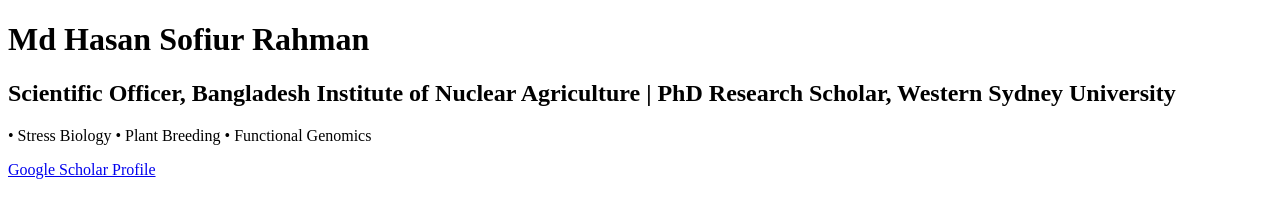
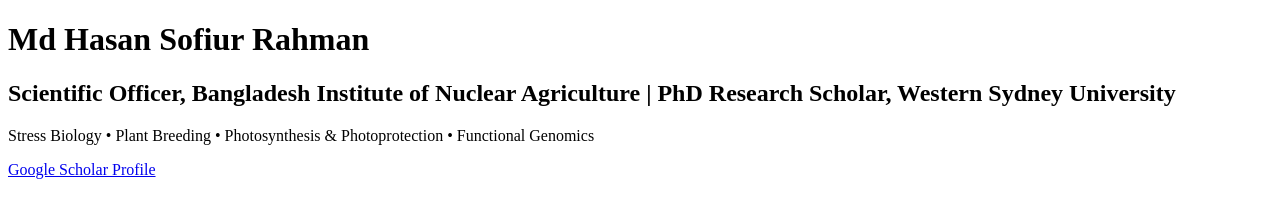
Before and after one commit to Md-Hasan-Sofiur-Rahman/md-hasan-sofiur-rahman.github.io, a plain HTML site: page index.html in a window 1280 px wide. Drawn offline with Linux system fonts and the light colour scheme.

Commit message:
Update research areas in index.html

```diff
--- a/index.html
+++ b/index.html
@@ -13,7 +13,7 @@ PhD Research Scholar, Western Sydney University
 </h2>
 
 <p>
-• Stress Biology • Plant Breeding • Functional Genomics
+Stress Biology • Plant Breeding • Photosynthesis & Photoprotection • Functional Genomics
 </p>
 
 <p>
```
